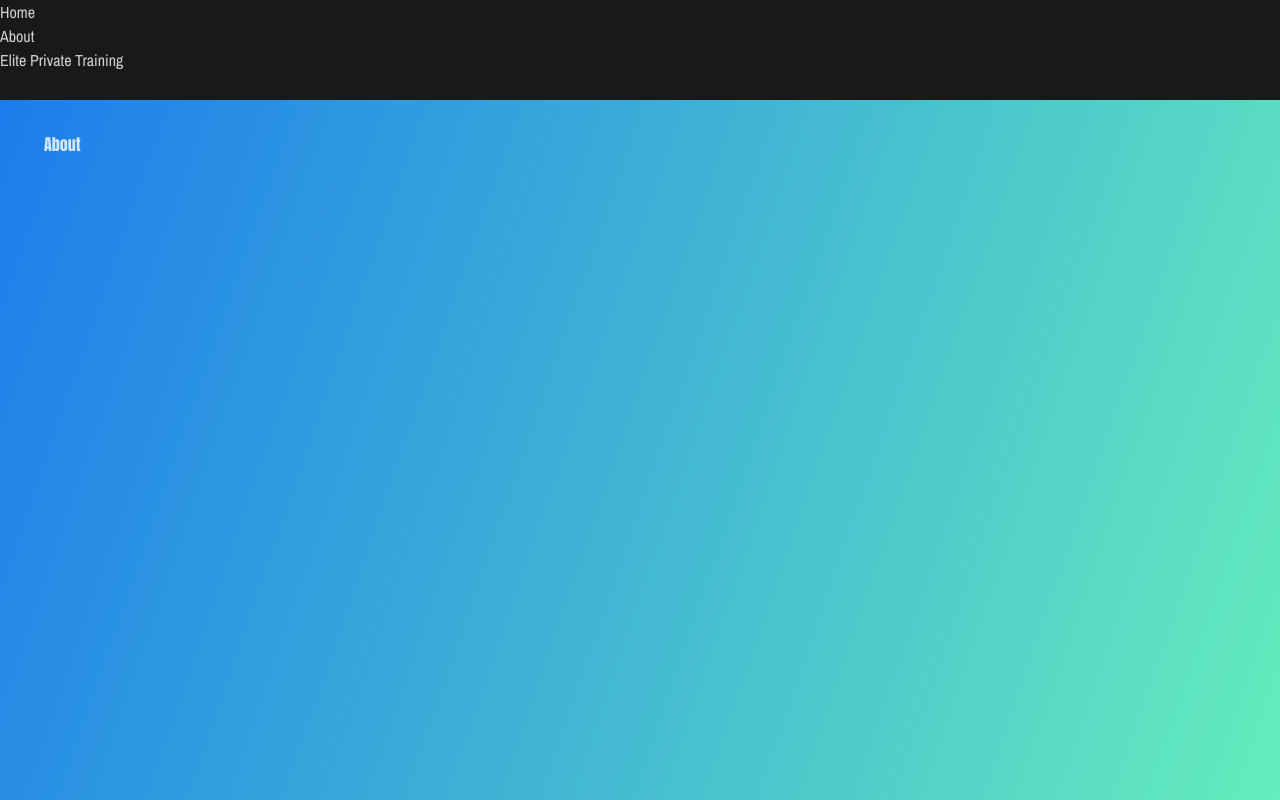
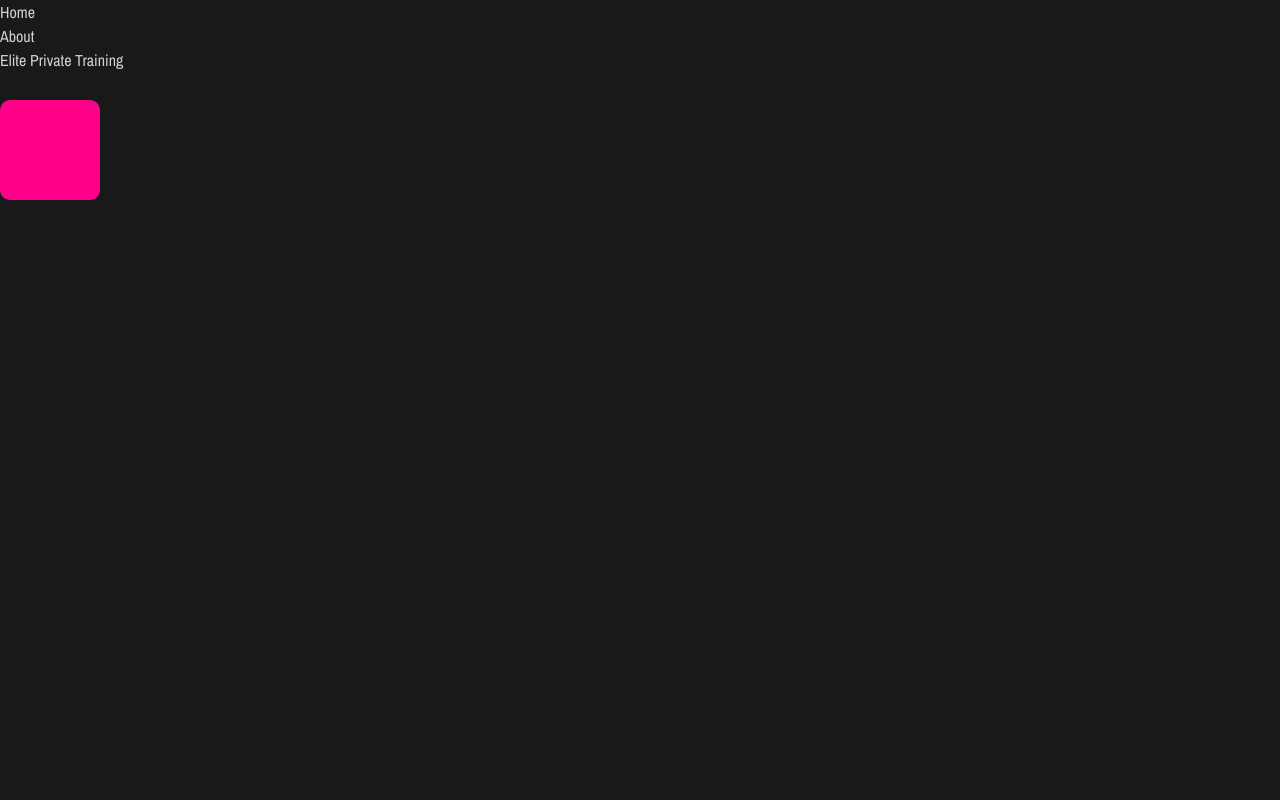
Before and after one commit to Akash-cloud001/learning-framer-and-backend, a React (Vite) app in the folder learning/: page /about in a window 1280 px wide. Built offline with nearby package versions, Linux system fonts and the light colour scheme.

Commit message:
Dragable component

```diff
--- a/learning/src/components/About.jsx
+++ b/learning/src/components/About.jsx
@@ -1,9 +1,31 @@
-import React from 'react'
+import React, { useRef } from 'react'
 import transition from '../transition'
+import {motion} from 'motion/react'
 const About = () => {
-  return (
-    <section className='section-container about text-7xl ff-anton'>About</section>
-  )
+  const constraintsRef = useRef(null)
+
+    return (
+        <motion.div ref={constraintsRef} style={constraints}>
+            <motion.div
+                drag
+                dragConstraints={constraintsRef}
+                dragElastic={0.5}
+                style={box}
+            />
+        </motion.div>
+    )
+}
+const constraints = {
+  width: '100%',
+  height: '80%',
+  backgroundColor: "var(--hue-1-transparent)",
+  borderRadius: 10,
 }
 
+const box = {
+  width: 100,
+  height: 100,
+  backgroundColor: "#ff0088",
+  borderRadius: 10,
+}
 export default transition(About)
```
